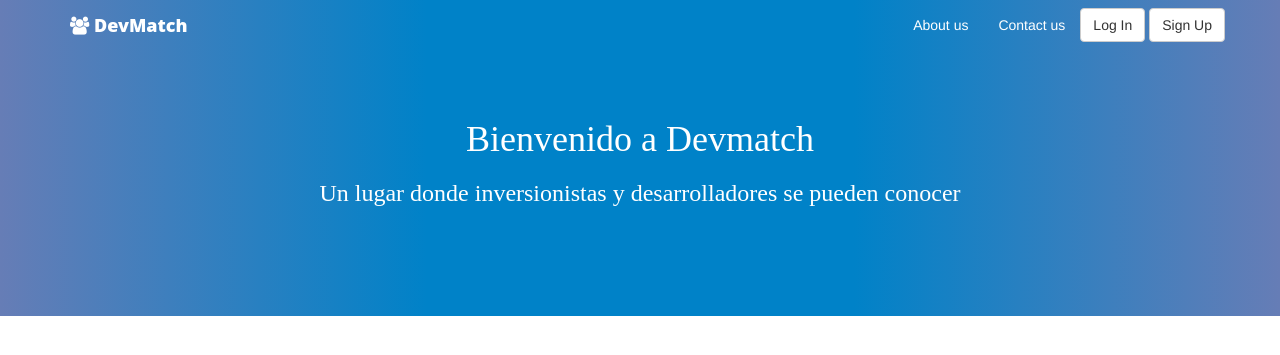
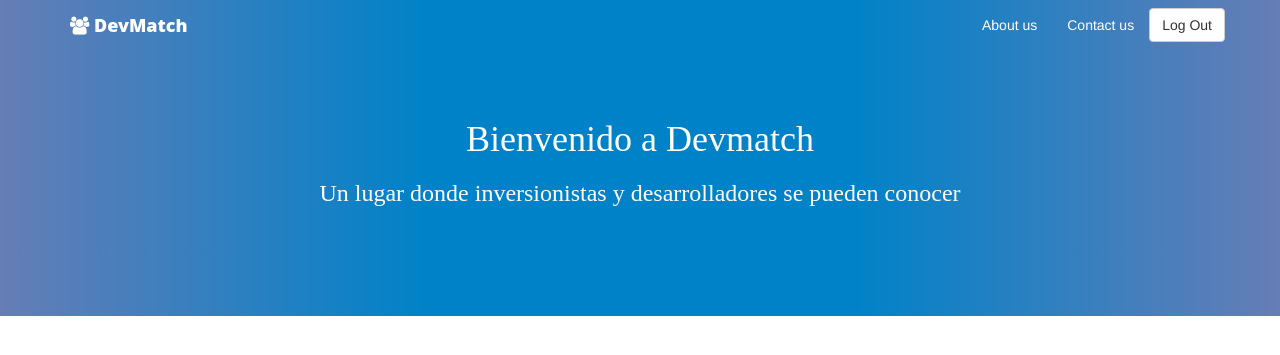
Before and after one commit to AlepsVillarreal/Ruby-on-Rails-test, a Rails app: page / in a window 1280 px wide. Shown: the top 355 px of the page. Run offline with Rails 7, Linux system fonts and the light colour scheme; the visitor is signed in with stand-in values (Sample User, id 1); style sheets or scripts are compiled from the project's sources; some libraries are stand-ins or nearby versions.

Commit message:
Added conditional logout button

```diff
--- a/app/views/layouts/application.html.erb
+++ b/app/views/layouts/application.html.erb
@@ -21,10 +21,15 @@
             DevMatch
             <% end %>
         </div>
+
         <div class="collapse navbar-collapse" id="main-nav-collapse">
           <div class="nav navbar-nav navbar-right">
-            <%= link_to "Log In", new_user_session_path, class: "btn btn-default navbar-btn" %>
-            <%= link_to "Sign Up", new_user_registration_path, class: "btn btn-default navbar-btn" %>
+            <% if user_signed_in? %>
+              <%= link_to "Log Out", destroy_user_session_path, method: :delete, class: "btn btn-default navbar-btn" %>
+            <% else %>
+              <%= link_to "Log In", new_user_session_path, class: "btn btn-default navbar-btn" %>
+              <%= link_to "Sign Up", new_user_registration_path, class: "btn btn-default navbar-btn" %>
+            <% end %>
           </div>
           <ul class="nav navbar-nav navbar-right">
             <li><%= link_to "About us", about_path %> </li>
```
